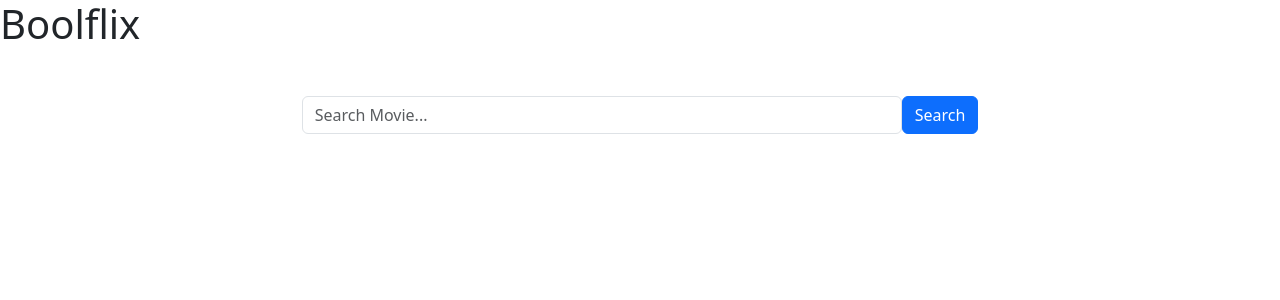
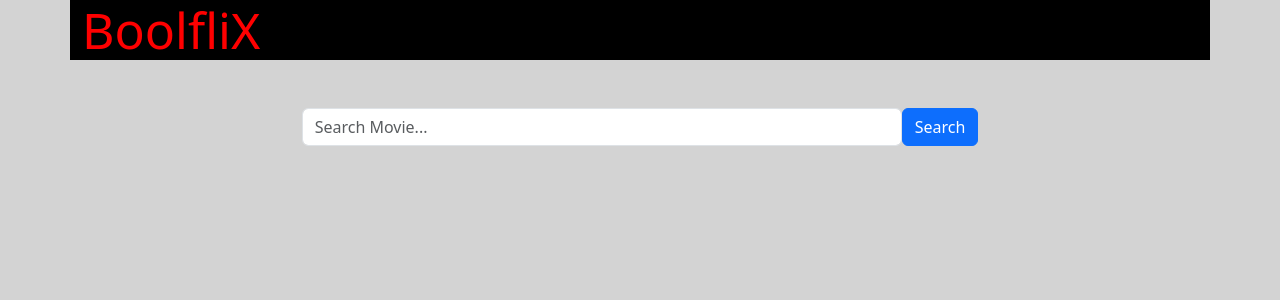
Before and after one commit to GiadaTonioni/vite-boolflix, a Vue app: page / in a window 1280 px wide. Shown: the top 300 px of the page. Built offline with nearby package versions, Linux system fonts and the light colour scheme.

Commit message:
valori richiesti visualizzati a schermo

```diff
--- a/index.html
+++ b/index.html
@@ -1,13 +1,16 @@
 <!DOCTYPE html>
 <html lang="en">
+
 <head>
   <meta charset="UTF-8" />
   <link rel="icon" type="image/svg+xml" href="/vite.svg" />
   <meta name="viewport" content="width=device-width, initial-scale=1.0" />
-    <title>Vite + Vue</title>
+  <title>Boolflix</title>
 </head>
+
 <body>
   <div id="app"></div>
   <script type="module" src="/src/main.js"></script>
 </body>
+
 </html>
--- a/src/components/AppHeader.vue
+++ b/src/components/AppHeader.vue
@@ -4,8 +4,17 @@ export default {
 }
 </script>
 <template lang="">
-    <div>
-        <h1>Boolflix</h1>
+    <div class="container">
+        <h1>BoolfliX</h1>
     </div>
 </template>
-<style lang="scss" scoped></style>
+<style lang="scss" scoped>
+h1 {
+    color: red;
+    font-size: 50px;
+}
+
+.container {
+    background-color: black;
+}
+</style>
--- a/src/components/AppMovieCard.vue
+++ b/src/components/AppMovieCard.vue
@@ -8,7 +8,10 @@ export default {
 <template lang="">
     <div class="card">
         <img src="" alt="">
+        <h3>{{myMovie.title}}</h3>
         <h4>{{myMovie.original_title}}</h4>
+        <h4>{{myMovie.original_language}}</h4>
+        <h4>{{myMovie.vote_average}}</h4>
     </div>
 </template>
 <style lang="scss" scoped>
--- a/src/styles/generals.scss
+++ b/src/styles/generals.scss
@@ -6,3 +6,7 @@
     padding: 0;
     box-sizing: border-box;
 }
+
+body {
+    background-color: lightgray;
+}
```
Lines whose indentation alone changed are shown as unchanged.
